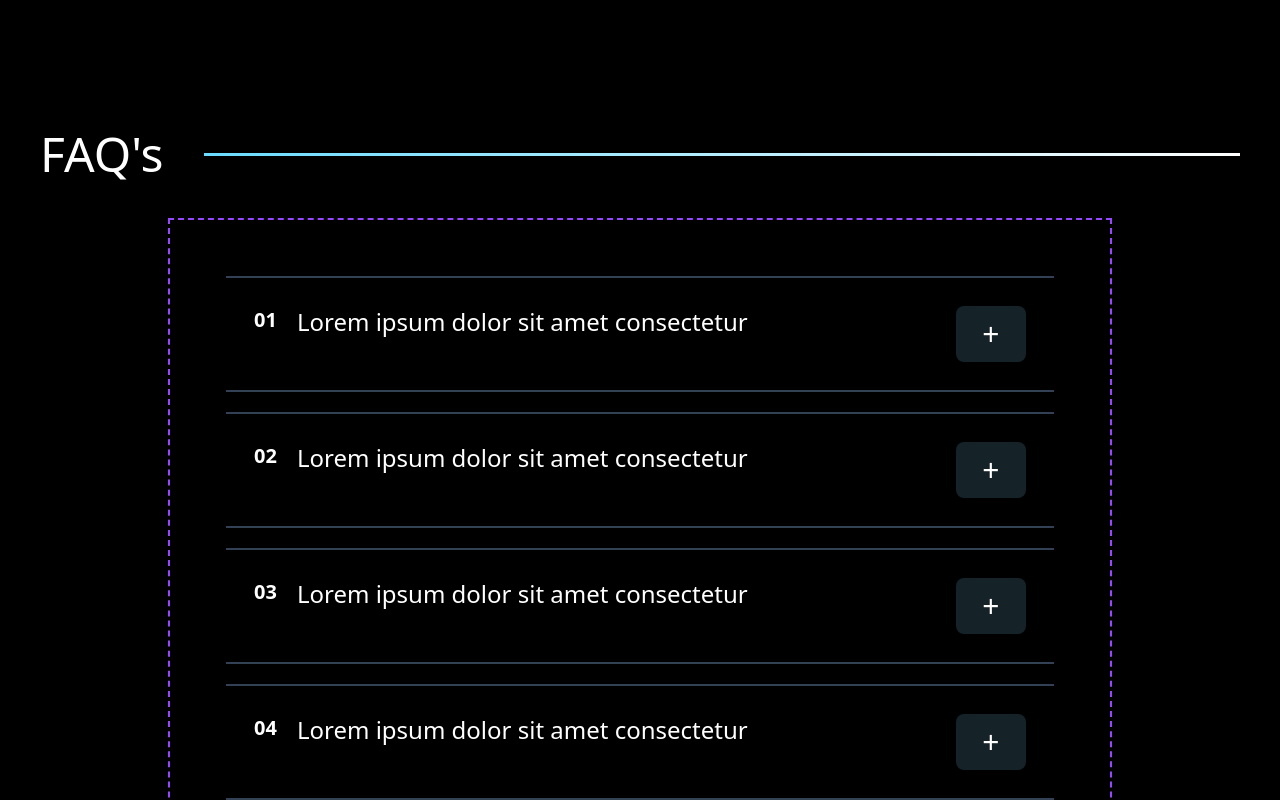
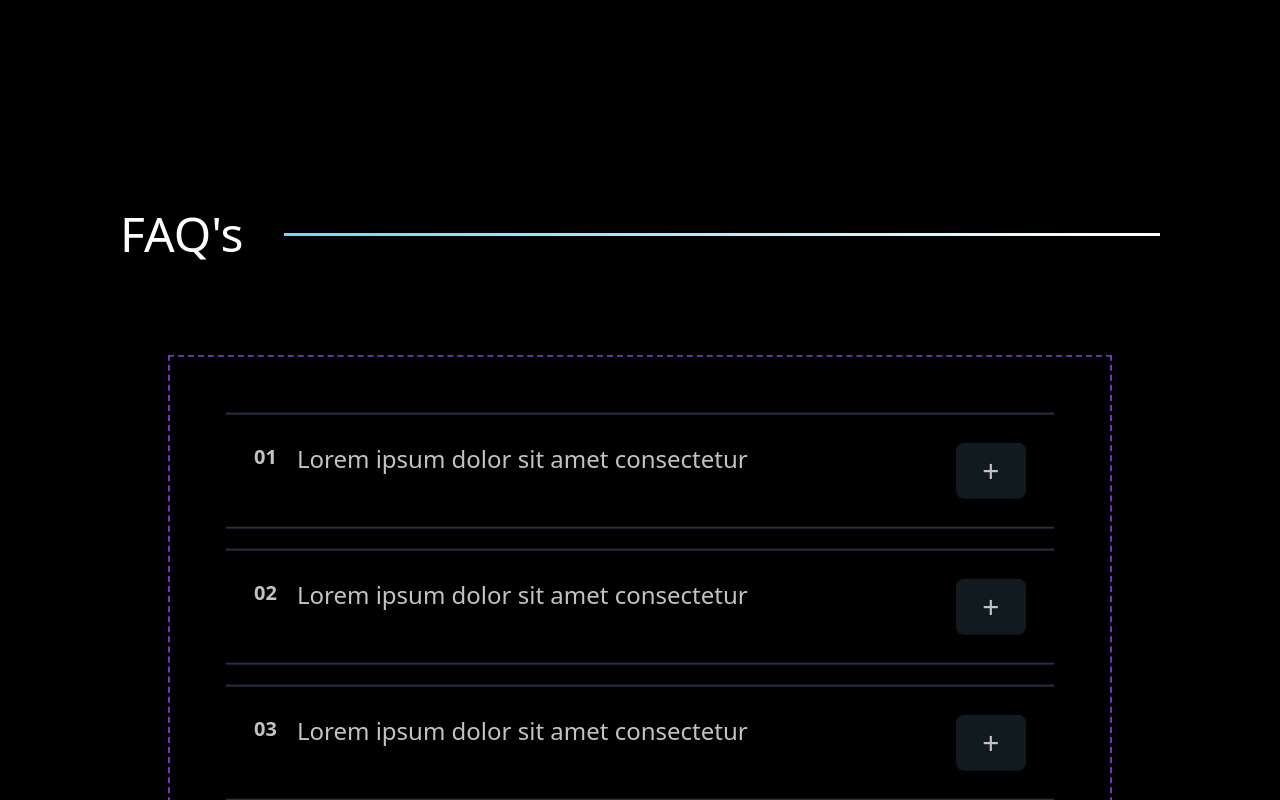
Before and after one commit to Upsurge-Tech/UpsurgeVite, a React (Vite) app in the folder upsurge/: page / in a window 1280 px wide. Shown: the part 5000-5800 px from the top of the page. Built offline with nearby package versions, Linux system fonts and the light colour scheme.

Commit message:
question-answer

```diff
--- a/upsurge/src/components/FAQ/faq.jsx
+++ b/upsurge/src/components/FAQ/faq.jsx
@@ -1,6 +1,53 @@
-import { useState } from "react";
+import { useEffect, useRef, useState } from "react";
+import { gsap } from "gsap";
+import { ScrollTrigger } from "gsap/ScrollTrigger";
+gsap.registerPlugin(ScrollTrigger);
 
 const Question = () => {
+  const faq = useRef(null);
+  const line = useRef(null);
+  const main_faq = useRef(null);
+
+  useEffect(() => {
+    const T1 = gsap.timeline();
+    T1.fromTo(
+      faq.current,
+      { opacity: 0, x: -100 },
+      {
+        opacity: 1,
+        x: 0,
+        duration: 1,
+        ease: "power2.inOut",
+      }
+    );
+    T1.fromTo(
+      line.current,
+      { opacity: 0, x: 100 },
+      {
+        opacity: 1,
+        x: 0,
+        duration: 1,
+        ease: "power2.inOut",
+      }
+    );
+    T1.fromTo(
+      main_faq.current,
+      { opacity: 0, y: -100 },
+      {
+        opacity: 1,
+        y: 0,
+        duration: 2,
+        ease: "power2.inOut",
+      }
+    );
+
+    ScrollTrigger.create({
+      trigger: faq.current,
+      start: "top 80%",
+      animation: T1,
+    });
+  }, []);
+
   const [active, setActive] = useState(-1);
   const question = [
     {
@@ -38,11 +85,19 @@ const Question = () => {
   };
   return (
     <main className="flex flex-col min-w-full h-full bg-black p-5 md:p-10 text-white">
-      <div className="flex flex-row items-center gap-5 md:gap-10 pb-5 md:pb-10">
-        <h2 className="text-4xl md:text-5xl">FAQ&#39;s</h2>
-        <div className="flex-1 bg-gradient-to-r from-[#6adbfe] to-white h-2 md:h-[3px]"></div>
+      <div className="flex flex-row items-center gap-10 md:gap-10 pb-5 md:pb-10 p-20">
+        <h2 ref={faq} className="text-4xl md:text-5xl">
+          FAQ&#39;s
+        </h2>
+        <div
+          ref={line}
+          className="flex-0 bg-gradient-to-r from-[#6adbfe] to-white h-2 md:h-[3px]  md:flex-1"
+        ></div>
       </div>
-      <div className="border-2 border-dashed border-[#9747FF] mx-2 md:mx-32 mb-5 md:mb-14 p-5 md:p-14">
+      <div
+        ref={main_faq}
+        className="border-2 border-dashed border-[#9747FF] mx-1 lg:mx-32 mb-5 md:mb-14 p-5 md:p-14 mt-20"
+      >
         {question?.map((questions, index) => (
           <div key={index} className="flex flex-col text-white pb-3 md:pb-5">
             <div
@@ -54,7 +109,7 @@ const Question = () => {
                   {questions.number}
                 </p>
                 <div className="flex flex-col gap-2 md:gap-4">
-                  <p className="text-lg md:text-2xl font-medium">
+                  <p className="text-md md:text-2xl font-medium">
                     {questions.question}
                   </p>
                   <p
@@ -69,12 +124,12 @@ const Question = () => {
                 </div>
               </div>
               {active === index ? (
-                <div className="flex text-3xl w-24 h-14 bg-[#4FA9E2] items-center justify-center rounded-lg">
+                <div className="flex text-3xl w-14 h-8 md:w-24 md:h-14 bg-[#4FA9E2] items-center justify-center rounded-lg">
                   -
                   {/* <img src={minus} alt="minus-sign" height={30} width={30} /> */}
                 </div>
               ) : (
-                <div className="flex text-3xl w-24 h-14 bg-[#152329] items-center justify-center rounded-lg">
+                <div className="flex text-3xl w-14 h-8 md:w-24 md:h-14 bg-[#152329] items-center justify-center rounded-lg">
                   +
                   {/* <img src={plus} alt="plus-sign" height={30} width={30} /> */}
                 </div>
```
